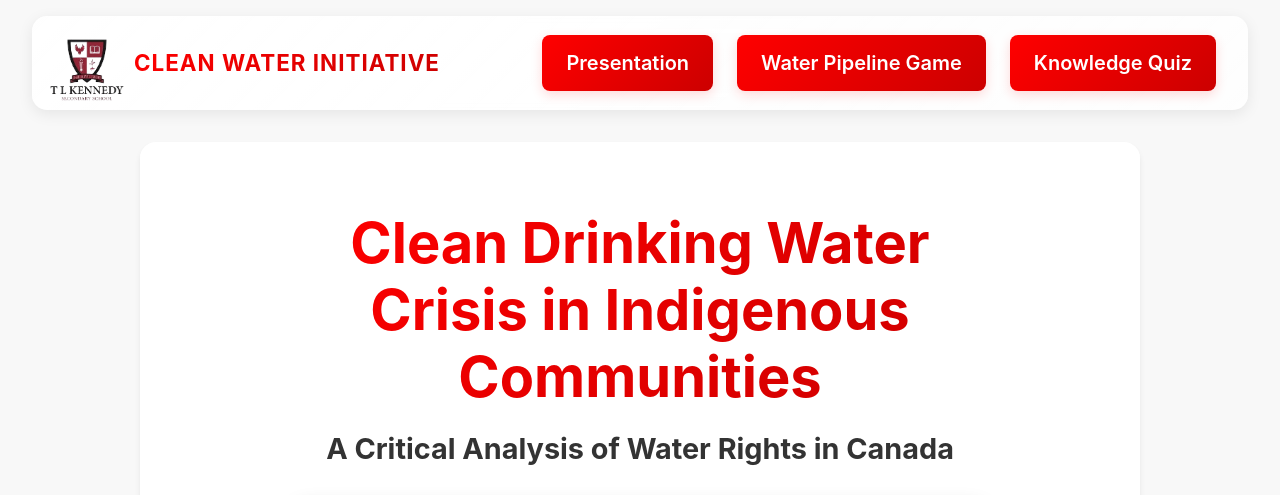
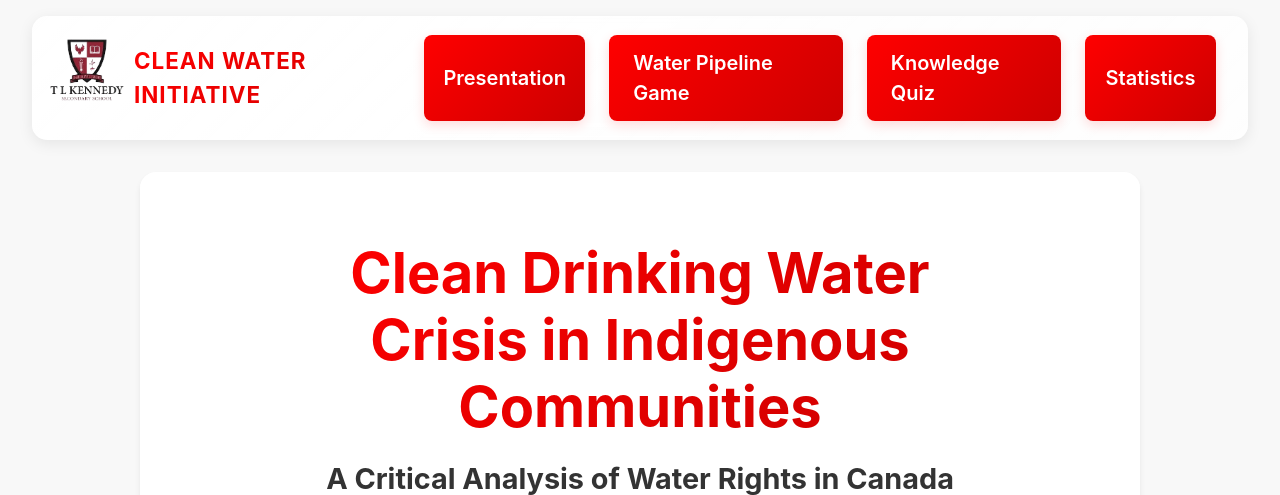
Before and after one commit to HastH8/en, a Flask app: page / in a window 1280 px wide. Shown: the top 495 px of the page. Run offline with Flask 3, Linux system fonts and the light colour scheme; some libraries are stand-ins or nearby versions.

Commit message:
Update base.html

```diff
--- a/templates/base.html
+++ b/templates/base.html
@@ -4,6 +4,7 @@
     <meta charset="UTF-8">
     <meta name="viewport" content="width=device-width, initial-scale=1.0">
     <title>Clean Water for Indigenous Communities</title>
+    <script src="https://cdn.rawgit.com/davidshimjs/qrcodejs/gh-pages/qrcode.min.js"></script>
     <link rel="stylesheet" href="{{ url_for('static', filename='css/style.css') }}">
 </head>
 <body>
@@ -16,6 +17,7 @@
             <a href="/" class="nav-btn">Presentation</a>
             <a href="/game" class="nav-btn">Water Pipeline Game</a>
             <a href="/quiz" class="nav-btn">Knowledge Quiz</a>
+            <a herf="/statistics" class="nav-btn">Statistics</a>
         </div>
     </nav>
 
```
